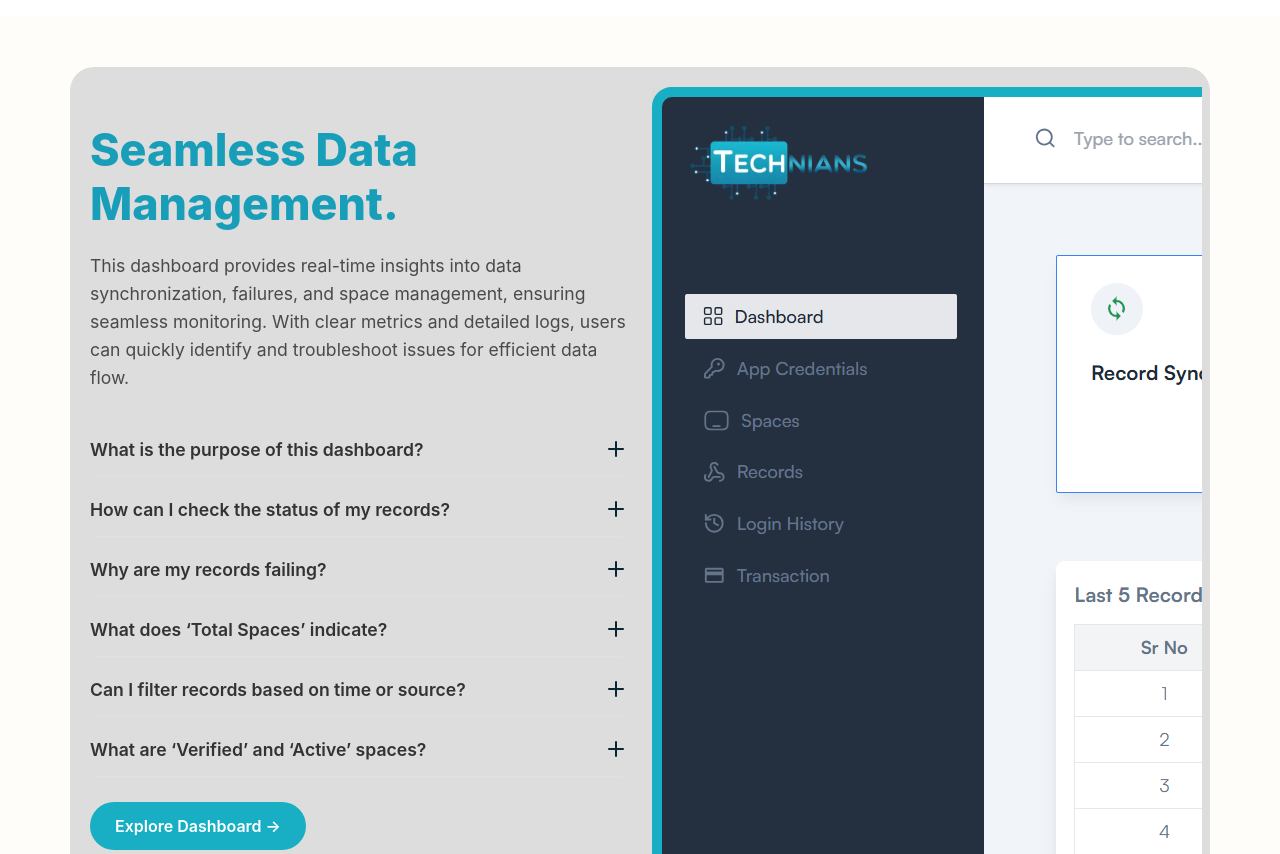
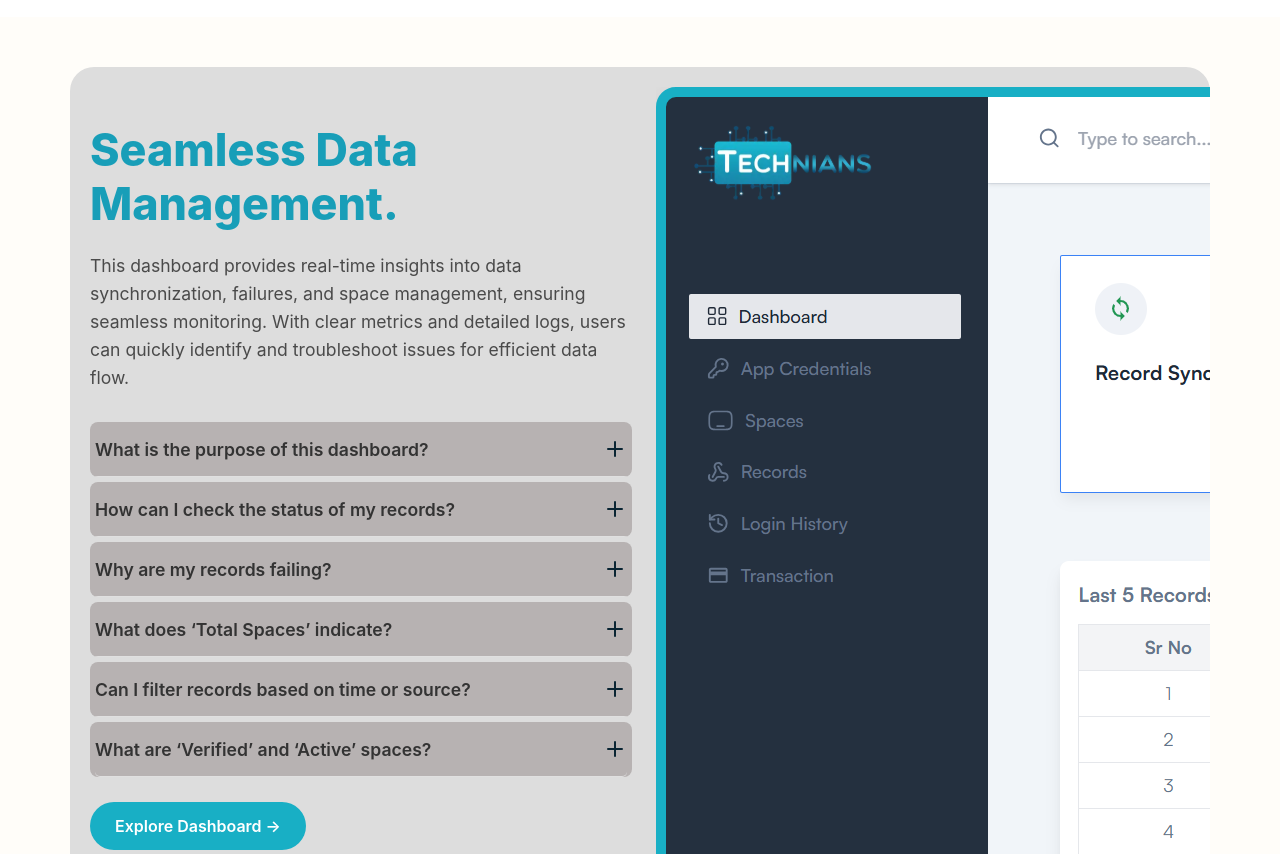
Before and after one commit to Bharat742/Sync-space-pages, a plain HTML site: page home.html in a window 1280 px wide. Shown: the part 1122-1976 px from the top of the page. Drawn offline with nearby package versions, Linux system fonts and the light colour scheme; files whose address does not match are found by name.

Commit message:
Update style.css

```diff
--- a/style.css
+++ b/style.css
@@ -695,9 +695,13 @@ body {
 .ats-row{
   background-color: #ddd;
   border-radius: 24px;
-  padding: 20px 20px;
+  padding: 20px 12px 20px 20px;
 }
 
+.ats-item{
+  background-color: #b7b2b2;
+  padding: 0px 5px;
+}
 @media (max-width: 991px) {
   .ats-section {
       padding: 50px 0;
```
